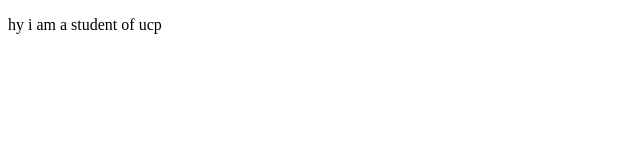
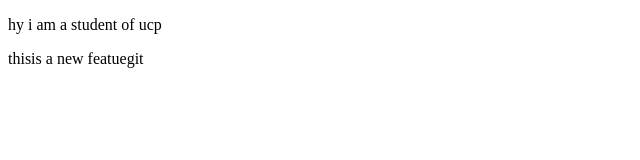
Before and after one commit to codestudiocore-source/LocalRepo, a plain HTML site: page index.html in a window 1280 px wide. Shown: the whole page, without its empty margins (0-640 px from the left). Drawn offline with Linux system fonts and the light colour scheme.

Commit message:
paragraph add

```diff
--- a/index.html
+++ b/index.html
@@ -7,5 +7,6 @@
 </head>
 <body>
   <p>hy i am a student of ucp</p>
+  <p>thisis a new featuegit </p>
 </body>
 </html>
```
